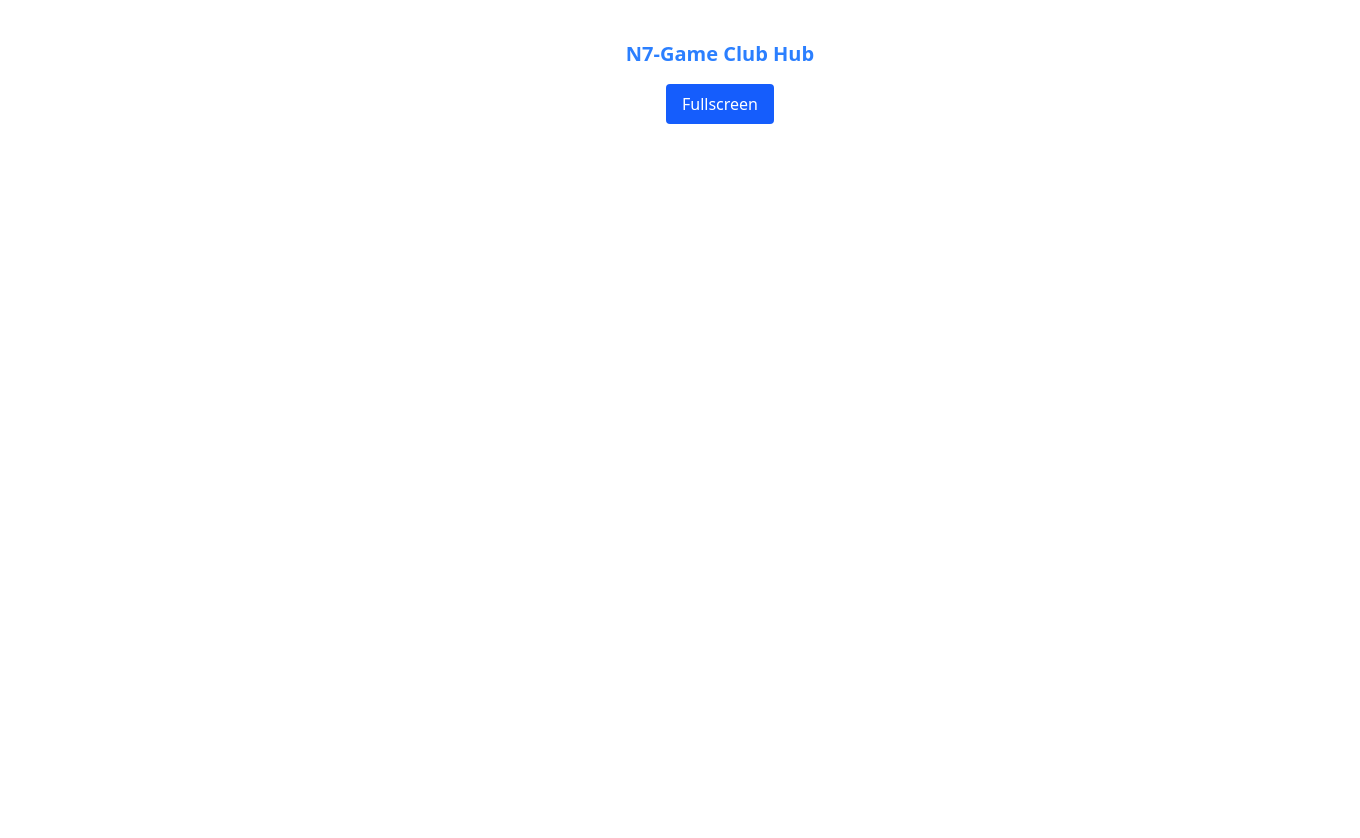
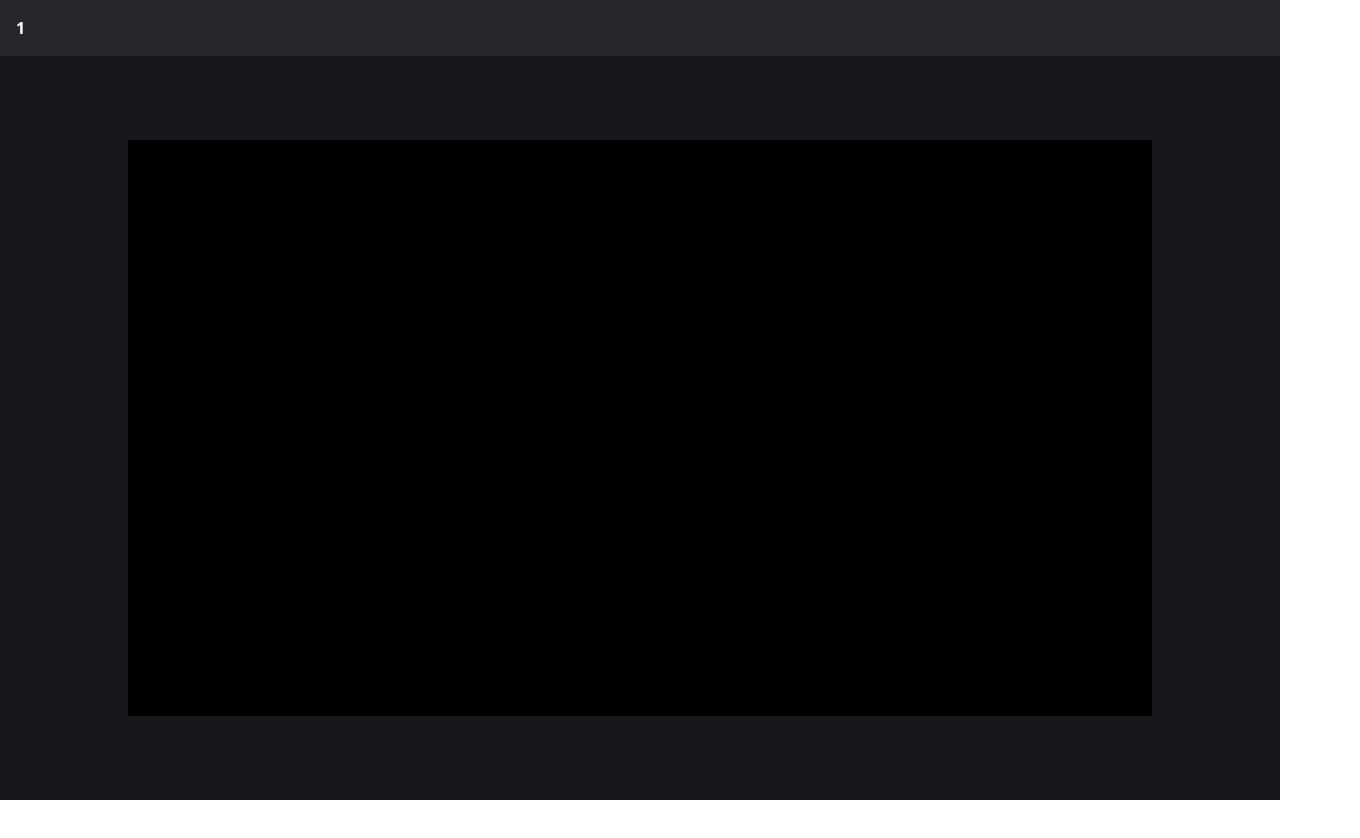
Before and after one commit to YosaZiege/n7-game-club-hub, a Next.js app: page /games/1 in a window 1280 px wide. Shown: the top 838 px of the page, 1360 px wide, since content can reach past the window. After the commit the page ends 800 px from the top, so only its background shows below. Built offline with nearby package versions, Linux system fonts and the light colour scheme.

Commit message:
Staticly Safe

```diff
--- a/app/games/[slug]/page.tsx
+++ b/app/games/[slug]/page.tsx
@@ -1,21 +1,41 @@
-import FullScreenButton from "@/components/FullScreenButton";
+import fs from "fs"
+import path from "path"
 
-export default async function Page({ params }: { params: string }) {
+export function generateStaticParams() {
+   const gamesDir = path.join(process.cwd(), "public/games")
 
-   const slug = await params;
-   const gameUrl = `/games/${slug}/BlindCowboy.html`
+   const slugs = fs
+      .readdirSync(gamesDir, { withFileTypes: true })
+      .filter((d) => d.isDirectory())
+      .map((d) => ({ slug: d.name }))
+
+   return slugs
+}
+
+export default function GamePage({
+   params,
+}: {
+   params: { slug: string }
+}) {
+   const gameUrl = `/games/${params.slug}/index.html`
+
    return (
-      <div className="w-full h-screen ml-20 p-10">
-         <h1 className="font-bold text-xl text-blue-500 text-center">N7-Game Club Hub</h1>
+      <div className="min-h-screen bg-zinc-900 text-white flex flex-col">
+         <div className="p-4 bg-zinc-800 flex justify-between">
+            <h1 className="font-bold capitalize">
+               {params.slug.replace(/-/g, " ")}
+            </h1>
+         </div>
 
-         <FullScreenButton />
-
-         <iframe
-            id="game-frame"
-            src={gameUrl}
-            className=" w-full p-6 mx-auto max-w-6xl h-min-screen h-full"
-            allow="fullscreen"
-         />
+         <div className="flex-1 flex justify-center items-center p-4">
+            <div className="w-full max-w-5xl aspect-video bg-black">
+               <iframe
+                  src={gameUrl}
+                  className="w-full h-full border-none"
+                  allow="fullscreen"
+               />
+            </div>
+         </div>
       </div>
    )
 }
```
